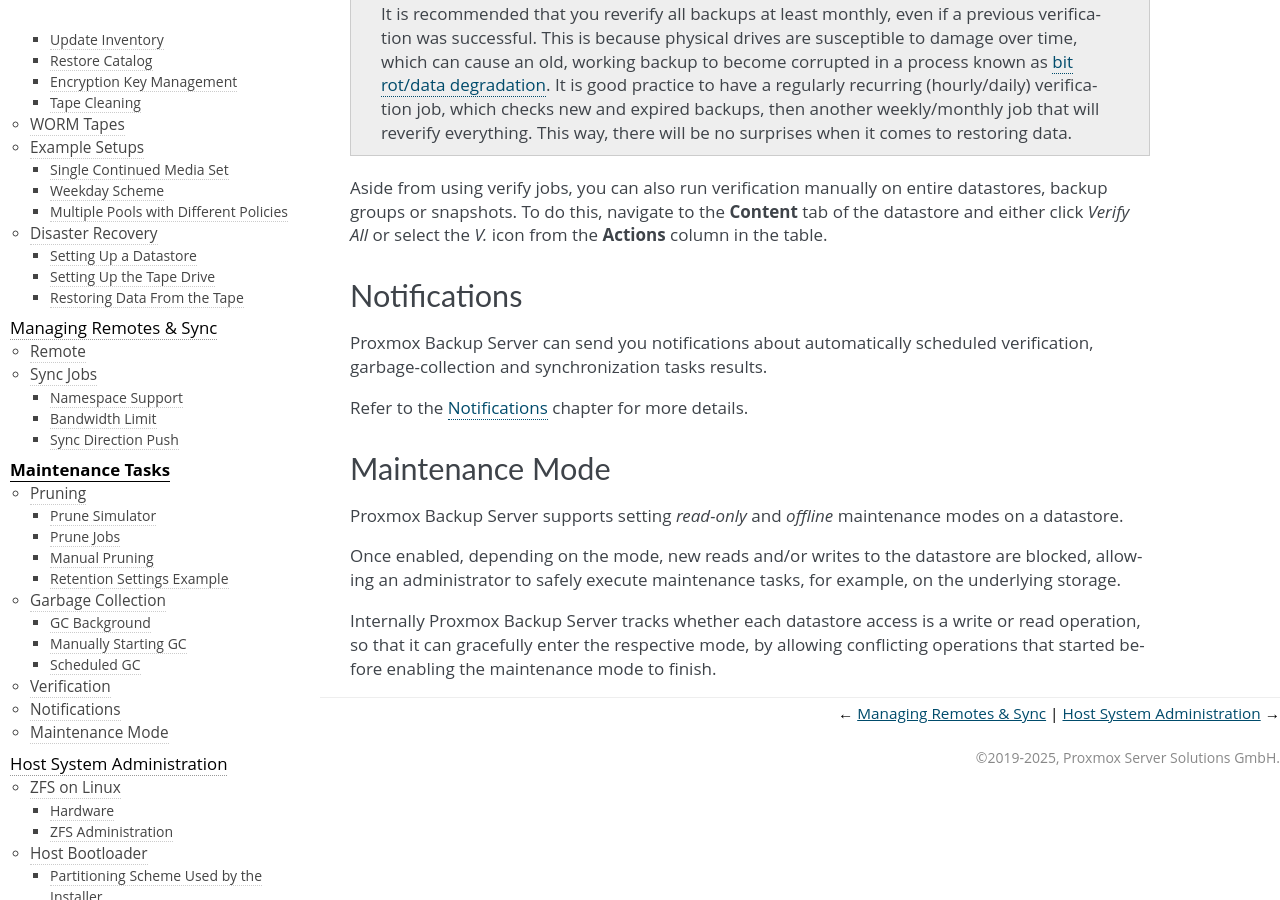
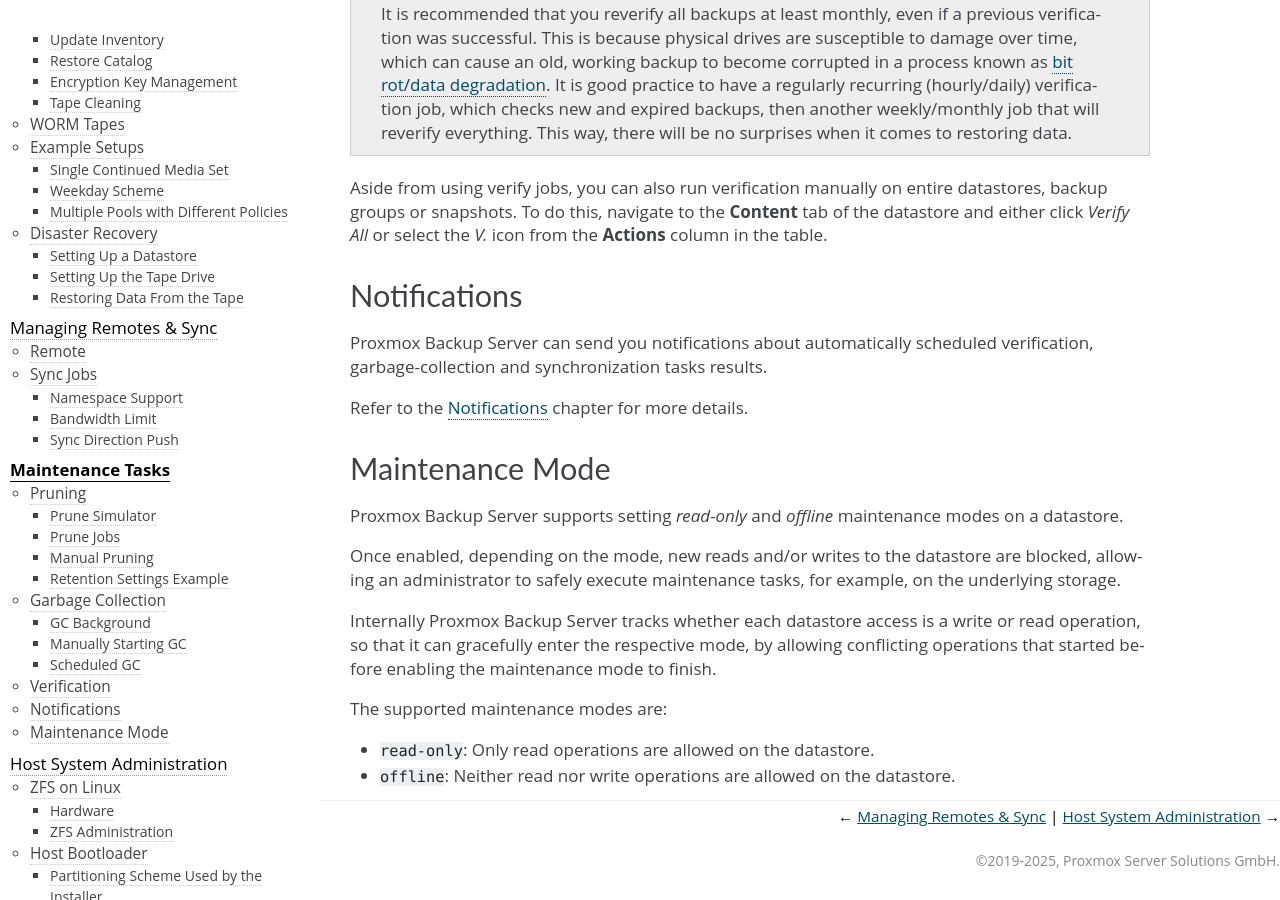
Before and after one commit to rikka-chunibyo/PBS-X, a Sphinx documentation site: the page built from docs/maintenance.rst, in a window 1280 px wide and 900 px high, scrolled down 5808 px. Built offline with Sphinx 7.4.7, drawn with Linux system fonts in a browser that asks for light colours.

Commit message:
maintenance: Document supported maintenance modes
Strings taken from MaintenanceType at pbs-api-types.

Signed-off-by: Maximiliano Sandoval <m.sandoval@proxmox.com>
Link: https://lore.proxmox.com/20260219151111.508869-1-m.sandoval@proxmox.com

```diff
--- a/docs/maintenance.rst
+++ b/docs/maintenance.rst
@@ -349,3 +349,9 @@ Internally Proxmox Backup Server tracks whether each datastore access is a
 write or read operation, so that it can gracefully enter the respective mode,
 by allowing conflicting operations that started before enabling the maintenance
 mode to finish.
+
+The supported maintenance modes are:
+
+- ``read-only``: Only read operations are allowed on the datastore.
+
+- ``offline``: Neither read nor write operations are allowed on the datastore.
```
